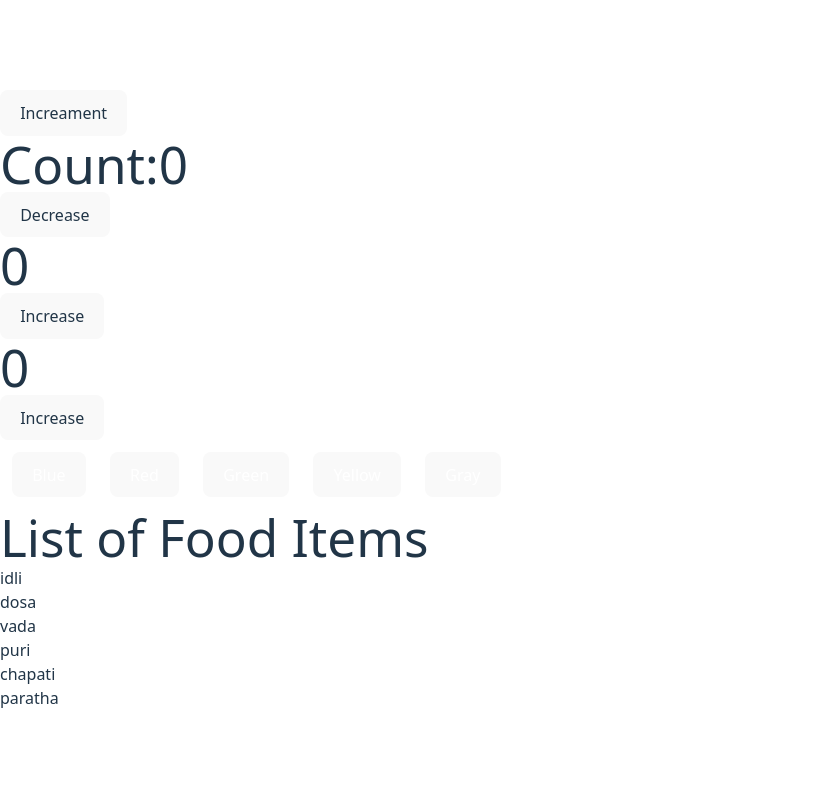
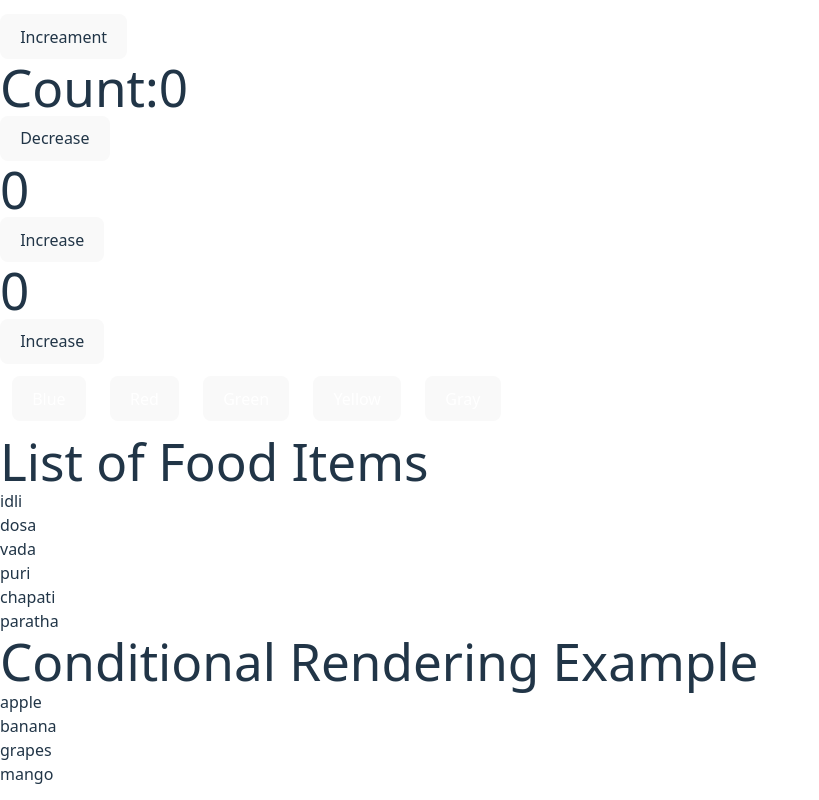
Before and after one commit to Mubashir-85/basic-react, a React (Vite) app: page / in a window 1280 px wide. Shown: the whole page, without its empty margins (0-819 px from the left). Built offline with nearby package versions, Linux system fonts and the light colour scheme.

Commit message:
Conditional Rendering

```diff
--- a/src/App.jsx
+++ b/src/App.jsx
@@ -5,6 +5,7 @@ import './App.css'
 import Twowaysofincreament from './component/twowaysofincreament.jsx'
 import Bgchanger from './component/bgchanger.jsx'
 import Mapmethod from './component/Mapmethod.jsx'
+import ConditionalRendering from './component/ConditionalRendering.jsx'
 
 
 
@@ -43,6 +44,7 @@ function App() {
       <Bgchanger/>
 
       <Mapmethod/>
+      <ConditionalRendering/>
 
     </>
   )
--- /dev/null
+++ b/src/component/ConditionalRendering.jsx
@@ -0,0 +1,22 @@
+import React from 'react'
+
+function ConditionalRendering() {
+    let fruits = ["apple", "banana", "grapes", "mango"]
+    // let fruits = []
+  return (
+    <>
+    <h1>Conditional Rendering Example</h1>
+    <ul>
+        {fruits.length > 0 ? (    // this is conditional rendering used for enhance the performance
+            fruits.map((fruit)=>(
+                <li key={fruit}>{fruit}</li>
+            ))
+        ) : (
+            <p>No fruits available</p>
+        )}
+    </ul>
+    </>
+  )
+}
+
+export default ConditionalRendering
```
